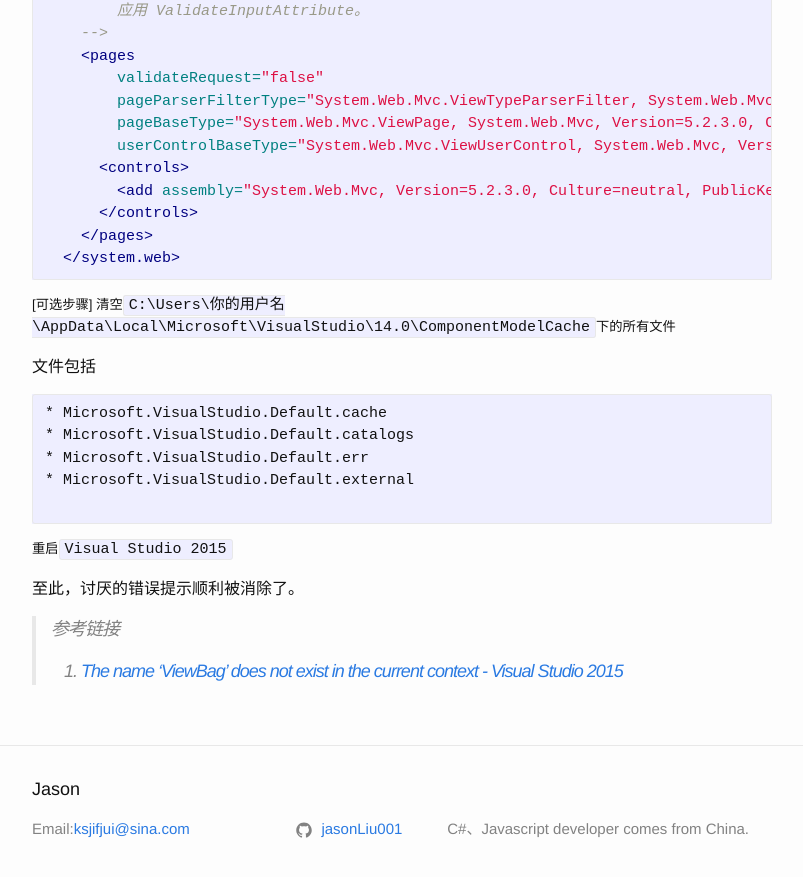
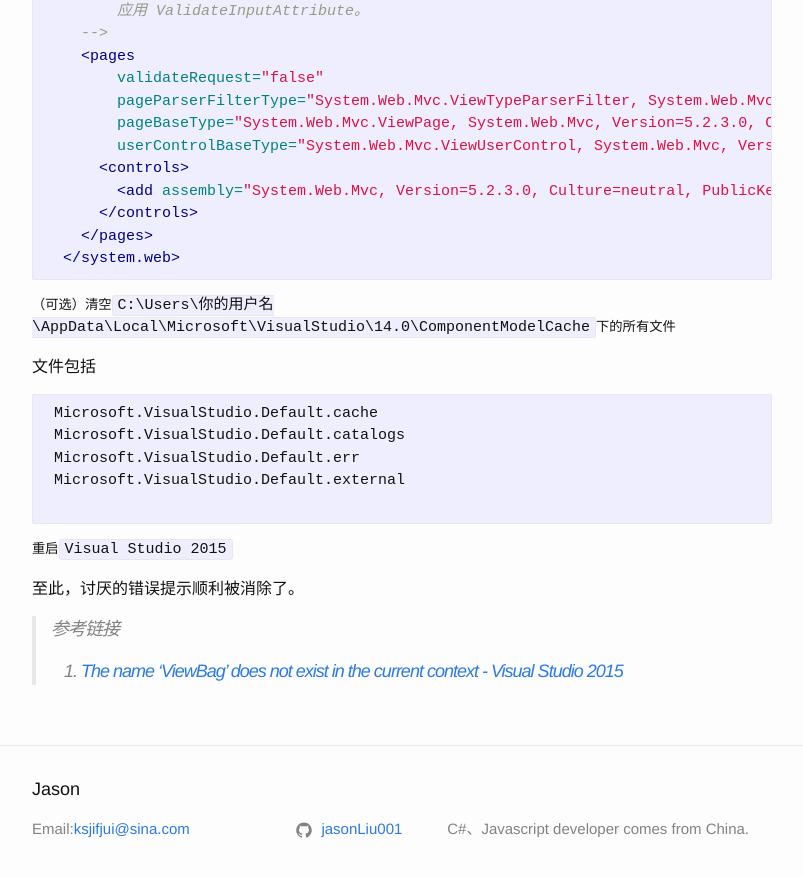
Before and after one commit to jasonLiu001/jasonLiu001.github.io, a Jekyll site: the page built from _posts/2017-11-20-visual-studio-razor-syntax-error.md, in a window 1280 px wide and 900 px high, scrolled down 2602 px. Shown: the top 877 px of the window, without its empty margins (238-1041 px from the left). Built offline with Jekyll 4.4.1, drawn with Linux system fonts in a browser that asks for light colours.

Commit message:
Update 2017-11-20-visual-studio-razor-syntax-error.md

````diff
--- a/_posts/2017-11-20-visual-studio-razor-syntax-error.md
+++ b/_posts/2017-11-20-visual-studio-razor-syntax-error.md
@@ -41,7 +41,7 @@
 
 *更新后*
 ```xml
-  <add key="webpages:Version" value="2.0.0.0"/>
+  <add key="webpages:Version" value="3.0.0.0"/>
   <add key="webpages:Enabled" value="false"/>
 ```
 
@@ -125,14 +125,14 @@
   </system.web>
 ```
 
-##### [可选步骤] 清空`C:\Users\你的用户名\AppData\Local\Microsoft\VisualStudio\14.0\ComponentModelCache`下的所有文件
+##### （可选）清空`C:\Users\你的用户名\AppData\Local\Microsoft\VisualStudio\14.0\ComponentModelCache`下的所有文件
 
 文件包括
 ```text
-* Microsoft.VisualStudio.Default.cache
-* Microsoft.VisualStudio.Default.catalogs
-* Microsoft.VisualStudio.Default.err
-* Microsoft.VisualStudio.Default.external
+ Microsoft.VisualStudio.Default.cache
+ Microsoft.VisualStudio.Default.catalogs
+ Microsoft.VisualStudio.Default.err
+ Microsoft.VisualStudio.Default.external
 
 ```
 
````
